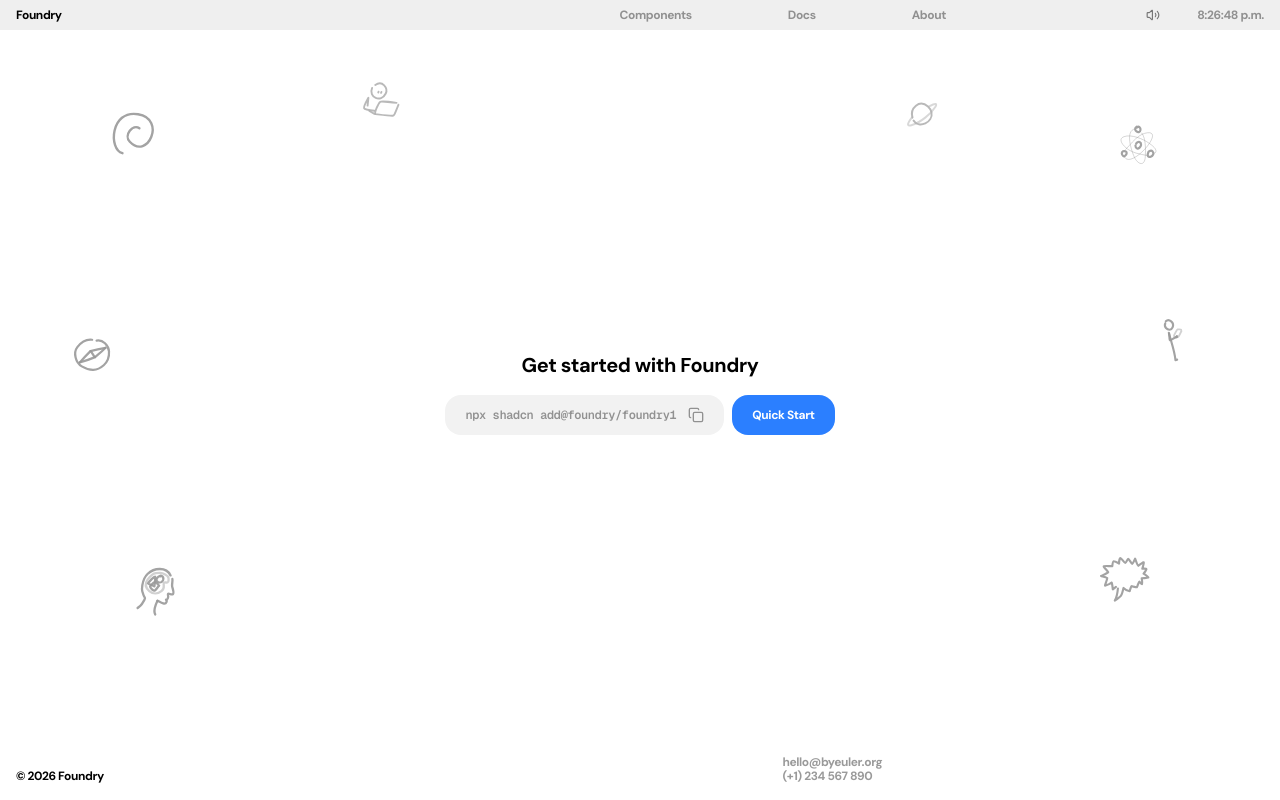
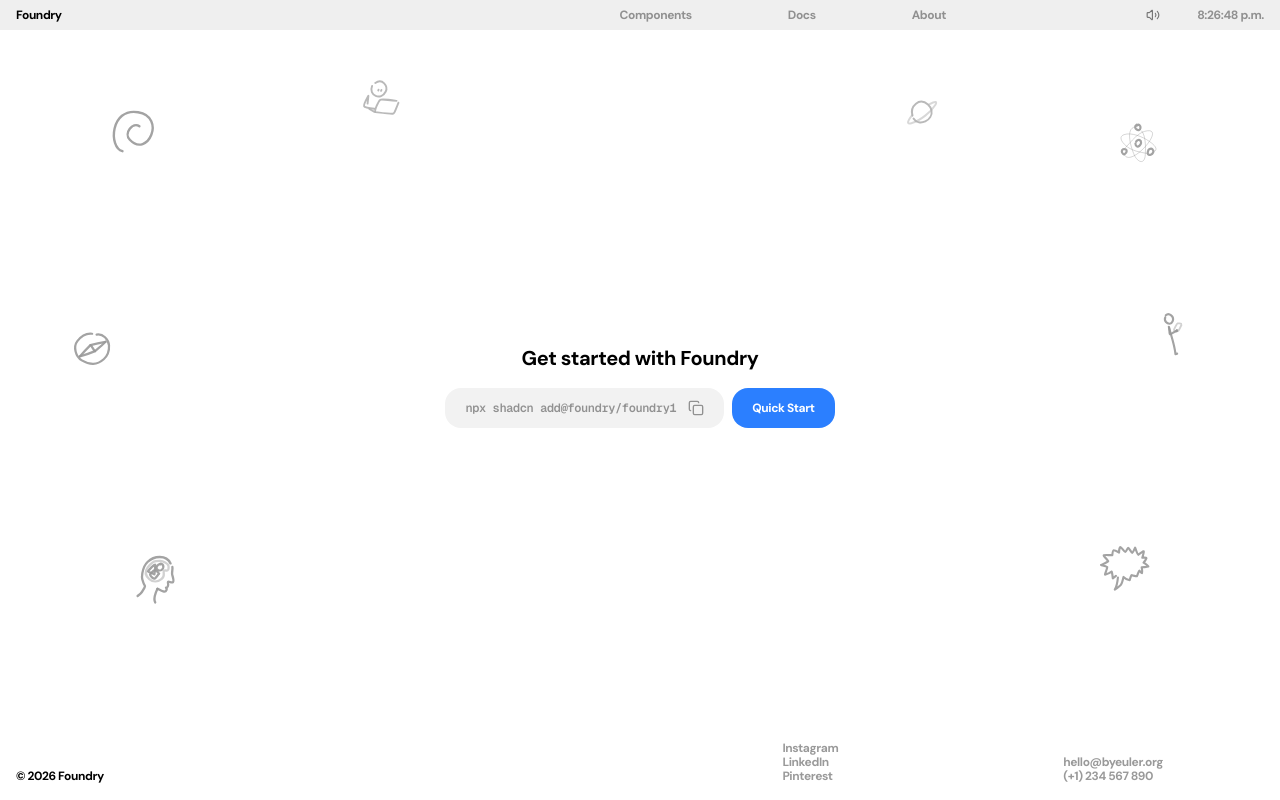
Before and after one commit to javierfyi/found., a Next.js app: page / in a window 1280 px wide. Built offline with nearby package versions, Linux system fonts and the light colour scheme; no server answers.

Commit message:
feat: add social media links to byeulerrr profiles

```diff
--- a/app/page.tsx
+++ b/app/page.tsx
@@ -120,6 +120,19 @@ export default function HomePage() {
           © 2026 Foundry
         </div>
 
+        {/* Center - Social Links */}
+        <div className="flex flex-1 flex-col items-start leading-none gap-0">
+          <a href="https://instagram.com/byeulerrr" target="_blank" rel="noopener" className="text-xs font-bold text-black/40 transition-colors hover:text-black">
+            Instagram
+          </a>
+          <a href="https://linkedin.com/in/byeulerrr" target="_blank" rel="noopener" className="-mt-0.5 text-xs font-bold text-black/40 transition-colors hover:text-black">
+            LinkedIn
+          </a>
+          <a href="https://pinterest.com/byeulerrr" target="_blank" rel="noopener" className="-mt-0.5 text-xs font-bold text-black/40 transition-colors hover:text-black">
+            Pinterest
+          </a>
+        </div>
+
         {/* Right - Contact */}
         <div className="flex flex-1 flex-col items-start leading-none gap-0">
           <a href="mailto:hello@byeuler.org" target="_blank" rel="noopener" className="text-xs font-bold text-black/40 transition-colors hover:text-black">
```
